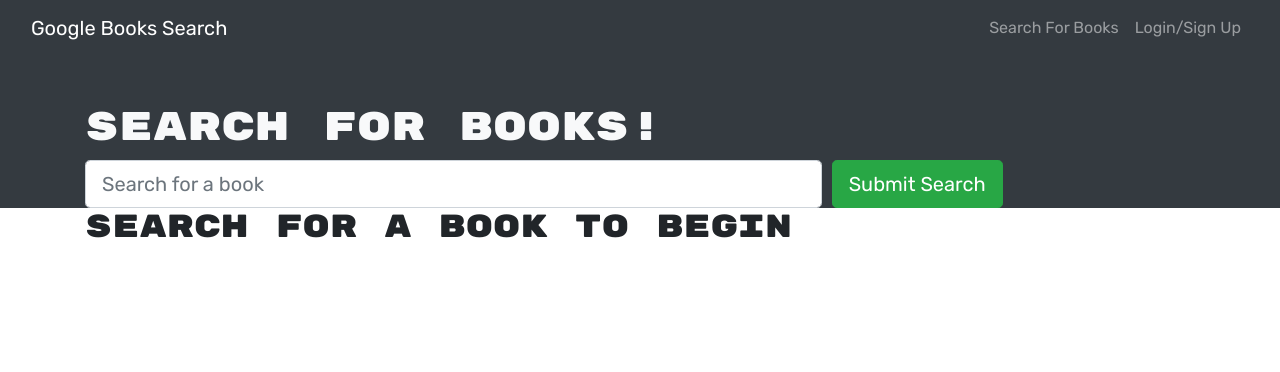
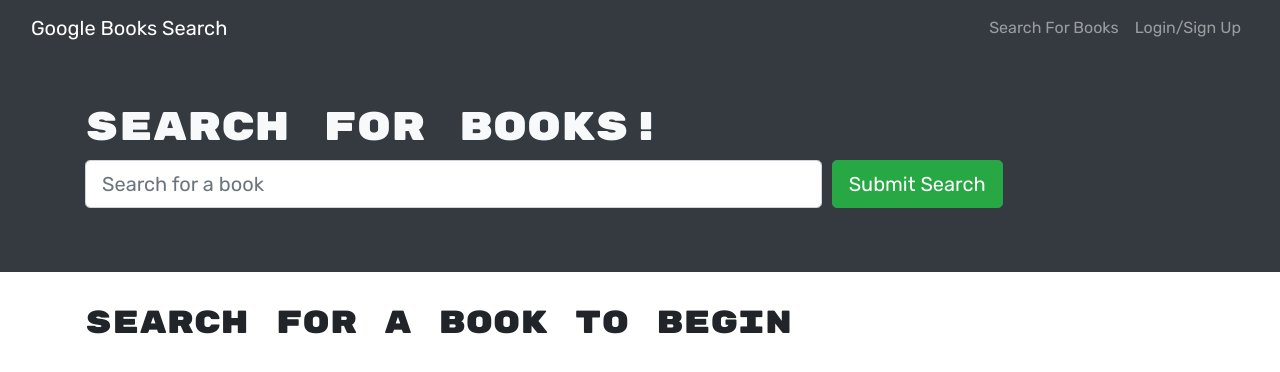
Before and after one commit to johnweaver1/Book-Search_engine, a React (Create React App) app in the folder client/: page / in a window 1280 px wide. Shown: the top 372 px of the page. Built offline with nearby package versions, Linux system fonts and the light colour scheme.

Commit message:
cleaning up saved and search book.

```diff
--- a/client/src/pages/SavedBooks.js
+++ b/client/src/pages/SavedBooks.js
@@ -1,5 +1,6 @@
 import React from 'react';
 import {
+  Jumbotron,
   Container,
   Card,
   Button,
@@ -14,9 +15,8 @@
 
 const SavedBooks = () => {
   const [loading, data] = useQuery(GET_ME);
+  const userData = data?.me || [];
   const [removeBook, { error }] = useMutation(REMOVE_BOOK);
-
-  const userData = data?.me || {};
 
   // create function that accepts the book's mongo _id value as param and deletes the book from the database
   const handleDeleteBook = async (bookId) => {
@@ -27,7 +27,7 @@
     }
 
     try {
-      const response = await removeBook({ variables: { bookId } });
+      await removeBook({ variables: { bookId } });
         console.log("deleted book", response);
       if (error) {
         console.log('something went wrong!', error);
@@ -46,11 +46,11 @@
 
   return (
     <>
-      <div className='text-light bg-dark p-5'>
+      <Jumbotron fluid className='text-light bg-dark p-5'>
         <Container>
           <h1>Viewing saved books!</h1>
         </Container>
-      </div>
+      </Jumbotron>
       <Container>
         <h2 className='pt-5'>
           {userData.savedBooks.length
--- a/client/src/pages/SearchBooks.js
+++ b/client/src/pages/SearchBooks.js
@@ -1,5 +1,6 @@
 import React, { useState, useEffect } from 'react';
 import {
+  Jumbotron,
   Container,
   Col,
   Form,
@@ -90,7 +91,7 @@
 
   return (
     <>
-      <div className='text-light bg-dark pt-5'>
+      <Jumbotron fluid className='text-light bg-dark pt-5'>
         <Container>
           <h1>Search for Books!</h1>
           <Form onSubmit={handleFormSubmit}>
@@ -113,7 +114,7 @@
             </Form.Row>
           </Form>
         </Container>
-      </div>
+      </Jumbotron>
 
       <Container>
         <h2>
```
